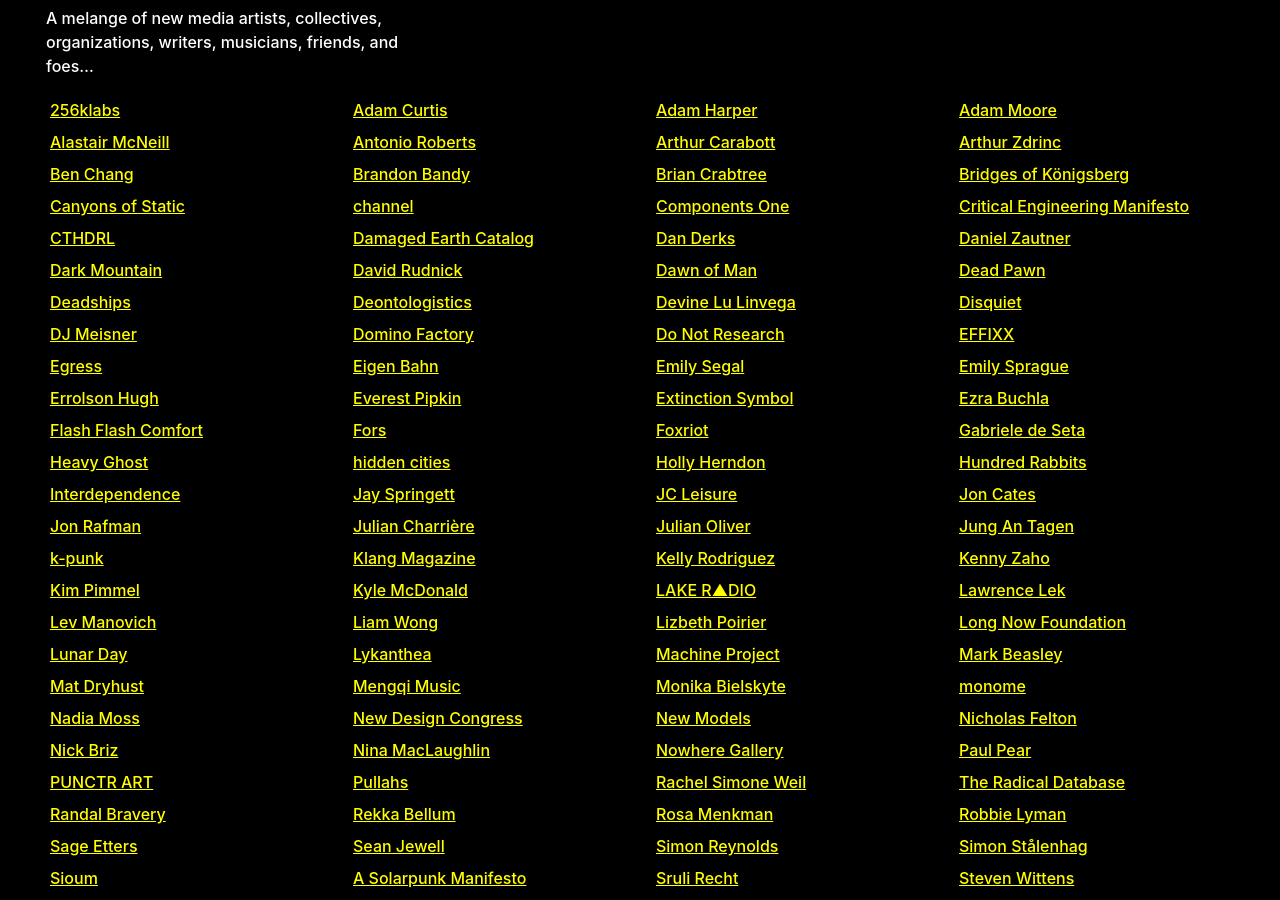
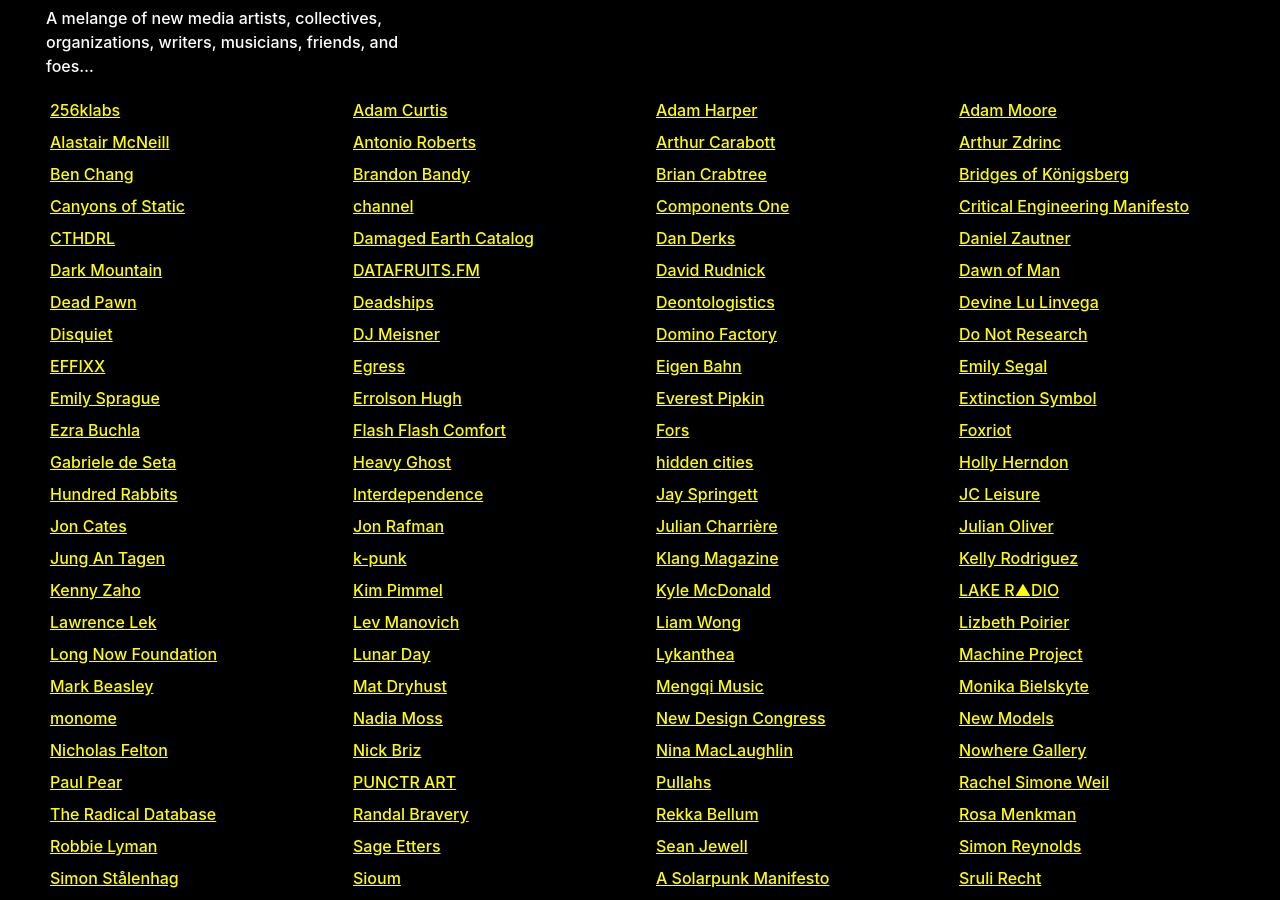
Before and after one commit to tyleretters/jek, a Jekyll site: the page built from _pages/links.md, in a window 1280 px wide and 900 px high, scrolled down 615 px. Built offline with Jekyll 4.4.1, drawn with Linux system fonts in a browser that asks for light colours.

Commit message:
Update links.yml

```diff
--- a/_data/links.yml
+++ b/_data/links.yml
@@ -60,6 +60,9 @@
 
 - url: https://dark-mountain.net
   title: Dark Mountain
+
+- url: https://datafruits.fm
+  title: DATAFRUITS.FM
 
 - url: https://davidrudnick.org
   title: David Rudnick
```
